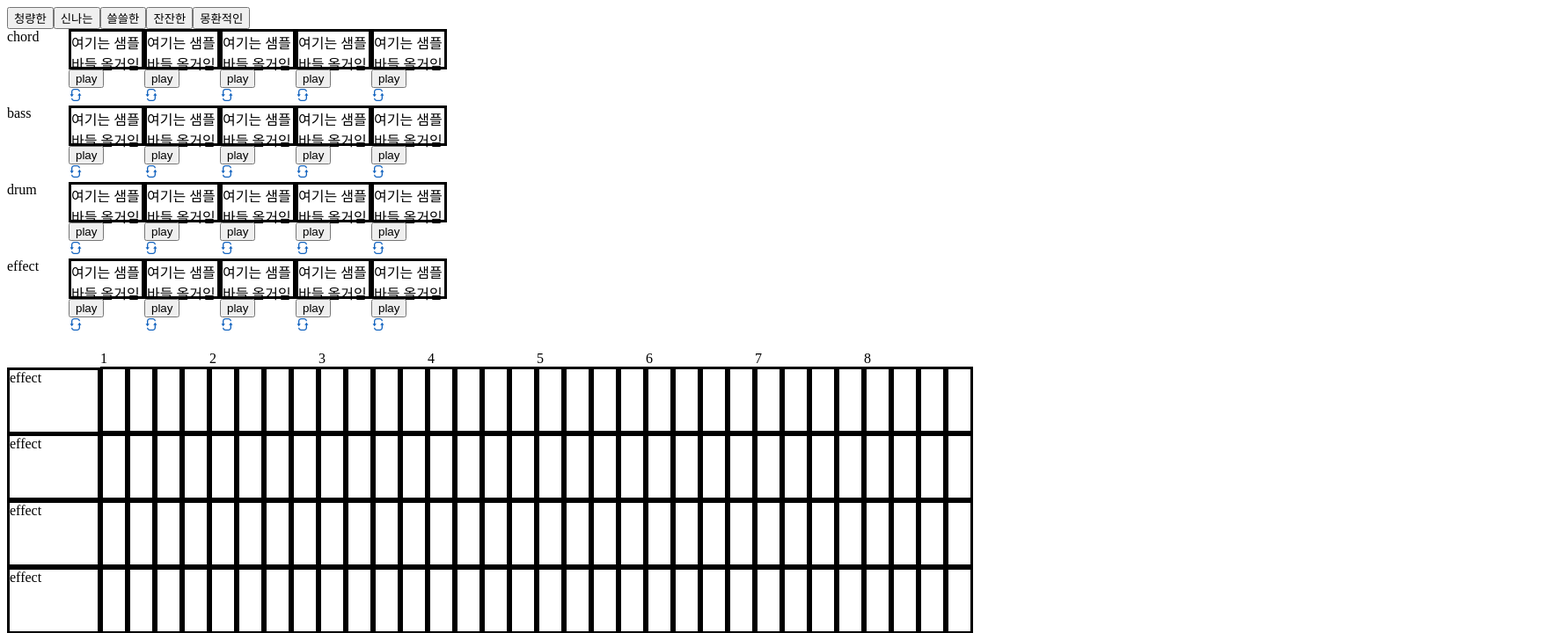
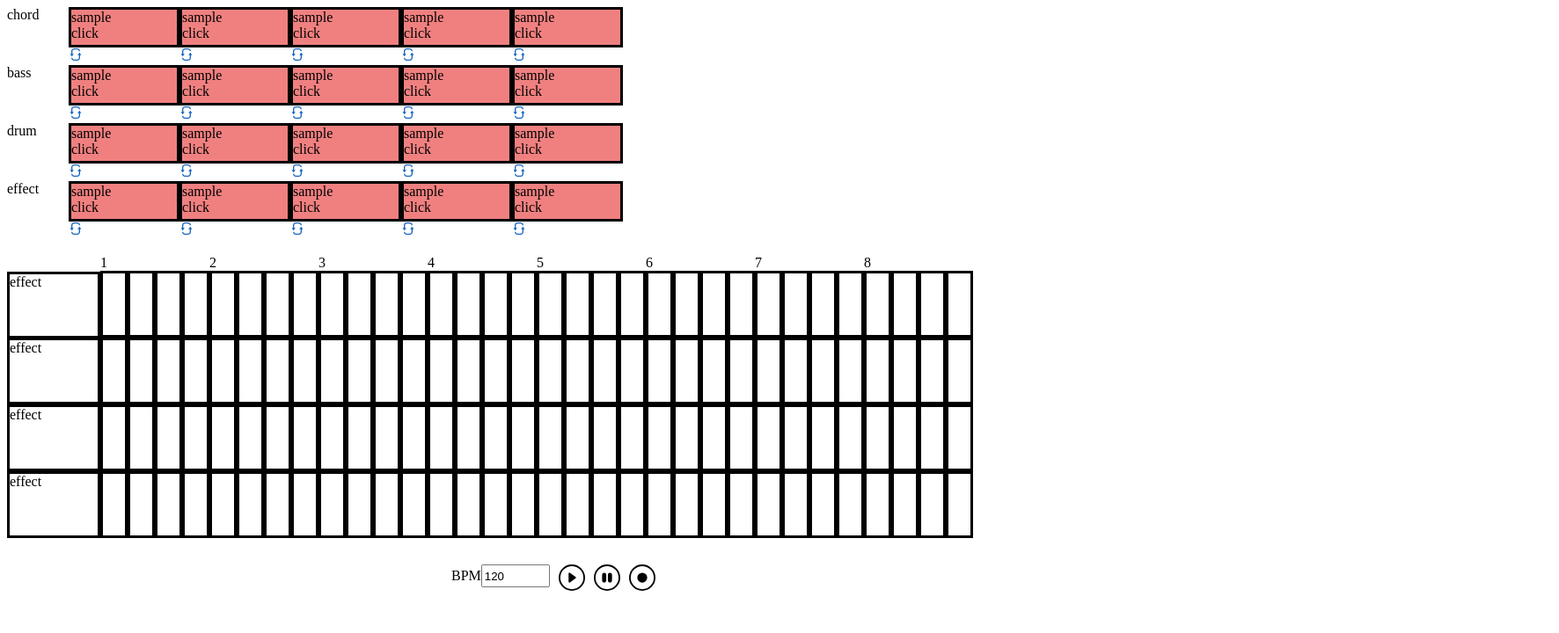
Before and after one commit to bgm-maker/bgm-maker-client, a React (Create React App) app: page /main in a window 1280 px wide. Shown: the top 720 px of the page at 88% size, 1772 px wide, since content can reach past the window. Built offline with nearby package versions, Linux system fonts and the light colour scheme; no server answers.

Commit message:
feat: Add component routing

```diff
--- a/package.json
+++ b/package.json
@@ -12,9 +12,12 @@
     "react-dnd": "^14.0.4",
     "react-dnd-html5-backend": "^14.0.2",
     "react-dom": "^17.0.2",
+    "react-icons": "^4.3.1",
     "react-redux": "^7.2.5",
+    "react-router-dom": "^5.3.0",
     "react-scripts": "4.0.3",
     "redux-logger": "^3.0.6",
+    "styled-components": "^5.3.1",
     "tone": "^14.7.77",
     "web-vitals": "^1.1.2"
   },
--- a/src/App.js
+++ b/src/App.js
@@ -1,11 +1,13 @@
+import { BrowserRouter, Route } from "react-router-dom";
+
 import MenuPage from "./pages/Menu";
 import MainPage from "./pages/Main";
 
 export default function App() {
   return (
-    <>
-      <MenuPage />
-      <MainPage />
-    </>
+    <BrowserRouter>
+      <Route path="/" exact component={MenuPage} />
+      <Route path="/main" component={MainPage} />
+    </BrowserRouter>
   );
 }
--- a/src/components/Main/InstrumentSampleSource.js
+++ b/src/components/Main/InstrumentSampleSource.js
@@ -1,36 +1,33 @@
-import { useDrag } from "react-dnd";
 import * as Tone from "tone";
 
-import { ITEM_TYPES } from "../../constants";
+import useDragSample from "../../customHooks/useDragSample";
 
 export default function InstrumentSampleSource({ handleShowSample, sample }) {
-  const [{ isDragging }, drag] = useDrag(() => ({
-    type: ITEM_TYPES.INSTRUMENT_SAMPLE,
-    item: { hello: "world" },
-    end: () => {
-      if (!handleShowSample) return;
-      handleShowSample(false);
-    },
-    collect: (monitor) => ({
-      isDragging: !!monitor.isDragging(),
-    })
-  }));
+  const [isDragging, drag] = useDragSample(handleShowSample, sample);
 
   function handlePlaySample() {
-    sample.triggerAttackRelease("C3", "4n");
+    sample.start();
   }
 
   return (
     <div>
-      <div ref={drag} onClick={handlePlaySample} style={{
-        width: 80,
-        height: 40,
-        borderStyle: "solid",
-        opacity: isDragging ? 0.5 : 1,
-      }}
-      >여기는 샘플바들 올거임
+      <div
+        ref={drag}
+        onClick={handlePlaySample}
+        style={{
+          position: "relative",
+          display: "flex",
+          flexDirection: "column",
+          width: 120,
+          height: 40,
+          borderStyle: "solid",
+          opacity: isDragging ? 0.5 : 1,
+          backgroundColor: "lightcoral",
+        }}
+      >
+        <span>sample</span>
+        <span>click</span>
       </div>
-      <button onClick={() => { Tone.Transport.swing = 0; Tone.Transport.start(); Tone.start(); }}>play</button>
     </div>
   );
 }
--- /dev/null
+++ b/src/components/Menu/MoodSelectButton.js
@@ -0,0 +1,26 @@
+import { Link } from "react-router-dom";
+import { useDispatch } from "react-redux";
+
+import { getInstruments } from "../../feature/instrumentSlice";
+import selectRandomInstruments from "../../util/selectRandomInstruments";
+
+export default function MoodSelectButton({ mood }) {
+  const dispatch = useDispatch();
+  const [moodValue, moodName] = mood;
+
+  function handleMakeSampler(event) {
+    const selectedMood = event.target.value;
+    const selectedInstruments = selectRandomInstruments(selectedMood);
+    dispatch(getInstruments({ selectedMood, selectedInstruments }));
+  }
+
+  return (
+    <Link to="/main">
+      <button
+        value={moodValue}
+        onClick={handleMakeSampler}
+      >{moodName}
+      </button>
+    </Link>
+  );
+}
--- a/src/constants/index.js
+++ b/src/constants/index.js
@@ -1,40 +1,45 @@
 export const ITEM_TYPES = {
   INSTRUMENT_SAMPLE: "instrument_sample",
 };
+
+export const MOOD_TYPES = {
+  COOL: ["cool", "청량한"],
+  TENSION: ["tension", "긴장감있는"],
+  LONESOME: ["lonesome", "쓸쓸한"],
+  CALM: ["calm", "차분한"],
+  DREAMY: ["dreamy", "몽환적인"],
+};
+
+export const INITIAL_BPM_VALUE = 120;
 
 export const INSTRUMENTS_OPTION_COUNT = 5;
 
 export const INSTRUMENTS_QUANTITY = {
   COOL: {
-    melody: 5,
-    chord: 0,
-    bass: 0,
-    drum: 0,
-    effect: 0,
+    chord: 1,
+    bass: 5,
+    drum: 5,
+    effect: 1,
   },
   TENSION: {
-    melody: 5,
     chord: 0,
     bass: 0,
     drum: 0,
     effect: 0,
   },
   LONESOME: {
-    melody: 5,
     chord: 0,
     bass: 0,
     drum: 0,
     effect: 0,
   },
   CALM: {
-    melody: 5,
     chord: 0,
     bass: 0,
     drum: 0,
     effect: 0,
   },
   DREAMY: {
-    melody: 5,
     chord: 0,
     bass: 0,
     drum: 0,
--- a/src/pages/Main/index.js
+++ b/src/pages/Main/index.js
@@ -1,5 +1,6 @@
 import InstrumentSampleBox from "../../components/Main/InstrumentSampleBox";
 import SequencerBox from "../../components/Main/SequencerBox";
+import Player from "../../components/Main/Player";
 
 export default function MainPage() {
 
@@ -8,6 +9,7 @@ export default function MainPage() {
       <InstrumentSampleBox />
       <br />
       <SequencerBox />
+      <Player />
     </div>
   );
 }
--- a/src/pages/Menu/index.js
+++ b/src/pages/Menu/index.js
@@ -1,24 +1,13 @@
-import { useDispatch } from "react-redux";
+import MoodSelectButton from "../../components/Menu/MoodSelectButton";
+import { MOOD_TYPES } from "../../constants/index";
 
-import { getInstruments } from "../../feature/instrumentSlice";
-import selectRandomInst from "../../util/selectRandomInst";
 
 export default function MenuPage() {
-  const dispatch = useDispatch();
-
-  function handleMakeSampler(event) {
-    const selectedMood = event.target.value;
-    const selectedInst = selectRandomInst(selectedMood);
-    dispatch(getInstruments(selectedInst));
-  }
+  const moodList = Object.values(MOOD_TYPES);
 
   return (
     <div>
-      <button value="COOL" onClick={handleMakeSampler}>청량한</button>
-      <button value="FUN" onClick={handleMakeSampler}>신나는</button>
-      <button value="LONESOME" onClick={handleMakeSampler}>쓸쓸한</button>
-      <button value="CALM" onClick={handleMakeSampler}>잔잔한</button>
-      <button value="DREAMY" onClick={handleMakeSampler}>몽환적인</button>
+      {moodList.map((mood) => <MoodSelectButton mood={mood} />)}
     </div>
   );
 }
--- /dev/null
+++ b/src/util/selectRandomInstruments.js
@@ -0,0 +1,34 @@
+import {
+  INSTRUMENTS_QUANTITY,
+  INSTRUMENTS_OPTION_COUNT
+} from "../constants";
+
+export default function selectRandomInstruments(mood) {
+  const totalCurrentMoodInstrument = INSTRUMENTS_QUANTITY[mood.toUpperCase()];
+  const result = {};
+
+  for (const instrument in totalCurrentMoodInstrument) {
+    if (totalCurrentMoodInstrument[instrument] === 0) throw new Error("악기 샘플을 불러올 수 없습니다.");
+    if (result.hasOwnProperty(instrument)) break;
+
+    let condition = 0;
+    result[instrument] = [];
+
+    if (totalCurrentMoodInstrument[instrument] < INSTRUMENTS_OPTION_COUNT) {
+      condition = totalCurrentMoodInstrument[instrument];
+    } else {
+      condition = INSTRUMENTS_OPTION_COUNT;
+    }
+
+    for (let i = 0; i < condition; i++) {
+      const randomNum = Math.floor((Math.random() * totalCurrentMoodInstrument[instrument]) + 1);
+      if (result[instrument].indexOf(randomNum) === -1) {
+        result[instrument].push(randomNum);
+      } else {
+        i--;
+      }
+    }
+  }
+
+  return result;
+}
```
Also changed, not shown: 1 other file (tests, documents, lock files or other folders).
